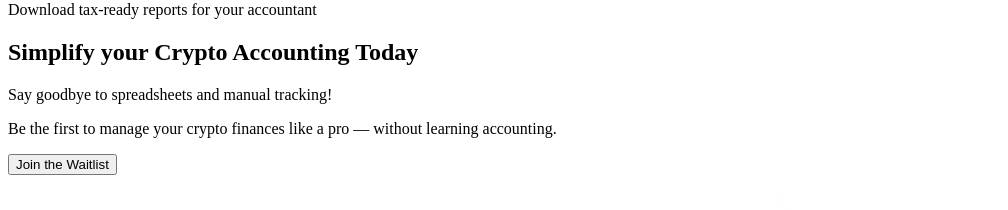
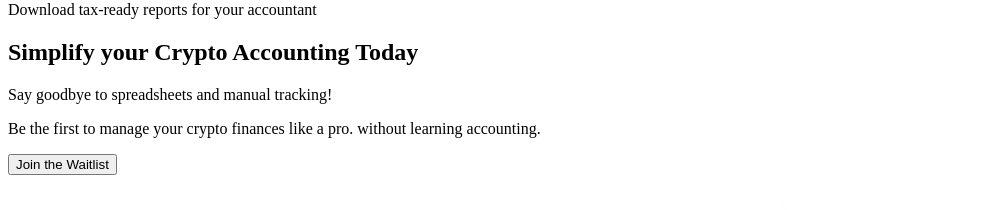
Before and after one commit to Koushith/CryptoTally, a React (Vite) app: page / in a window 1280 px wide. Shown: the part 6140-6350 px from the top of the page, without its empty margins (0-1008 px from the left). Built offline with nearby package versions, Linux system fonts and the light colour scheme; the HTML template or start-up script is replaced by a standard one.

Commit message:
fix: links

```diff
--- a/src/pages/landing/Landing.tsx
+++ b/src/pages/landing/Landing.tsx
@@ -542,7 +542,7 @@ const ReadyToSimplify = () => {
             Say goodbye to spreadsheets and manual tracking!
           </p>
           <p className="mt-4 text-base leading-relaxed text-gray-300">
-            Be the first to manage your crypto finances like a pro — without learning accounting.
+            Be the first to manage your crypto finances like a pro. without learning accounting.
           </p>
           <div className="mt-10 flex items-center justify-center gap-x-6 lg:justify-start">
             <Button
@@ -558,7 +558,7 @@ const ReadyToSimplify = () => {
           <img
             alt=""
             src={CTAILLUSTRATION}
-            className="w-full max-w-7xl translate-x-12 scale-[1.4] lg:translate-x-20 lg:translate-y-28 lg:scale-[1.8]"
+            className="w-full max-w-7xl translate-x-12 scale-[1.4] lg:translate-x-20 lg:translate-y-28 lg:scale-[1.8] blur-[2px] opacity-75"
           />
         </div>
       </div>
```
